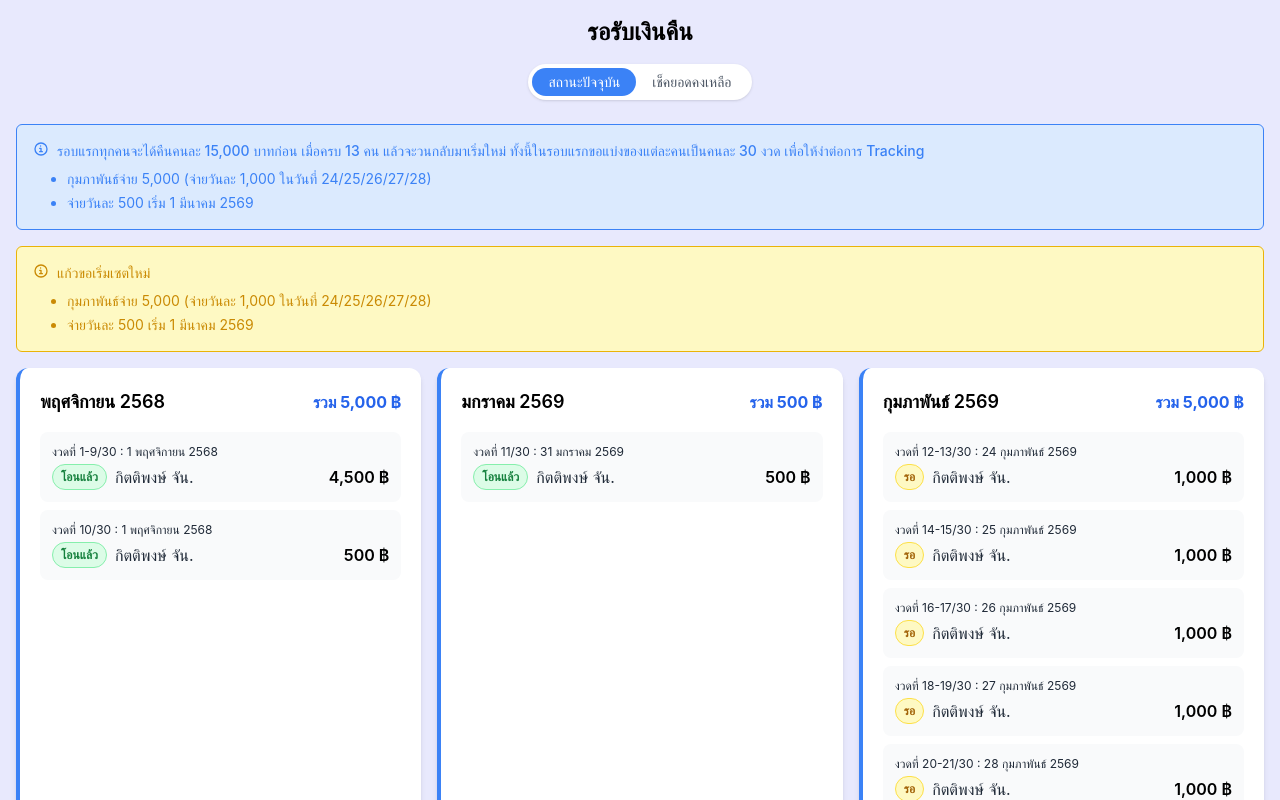
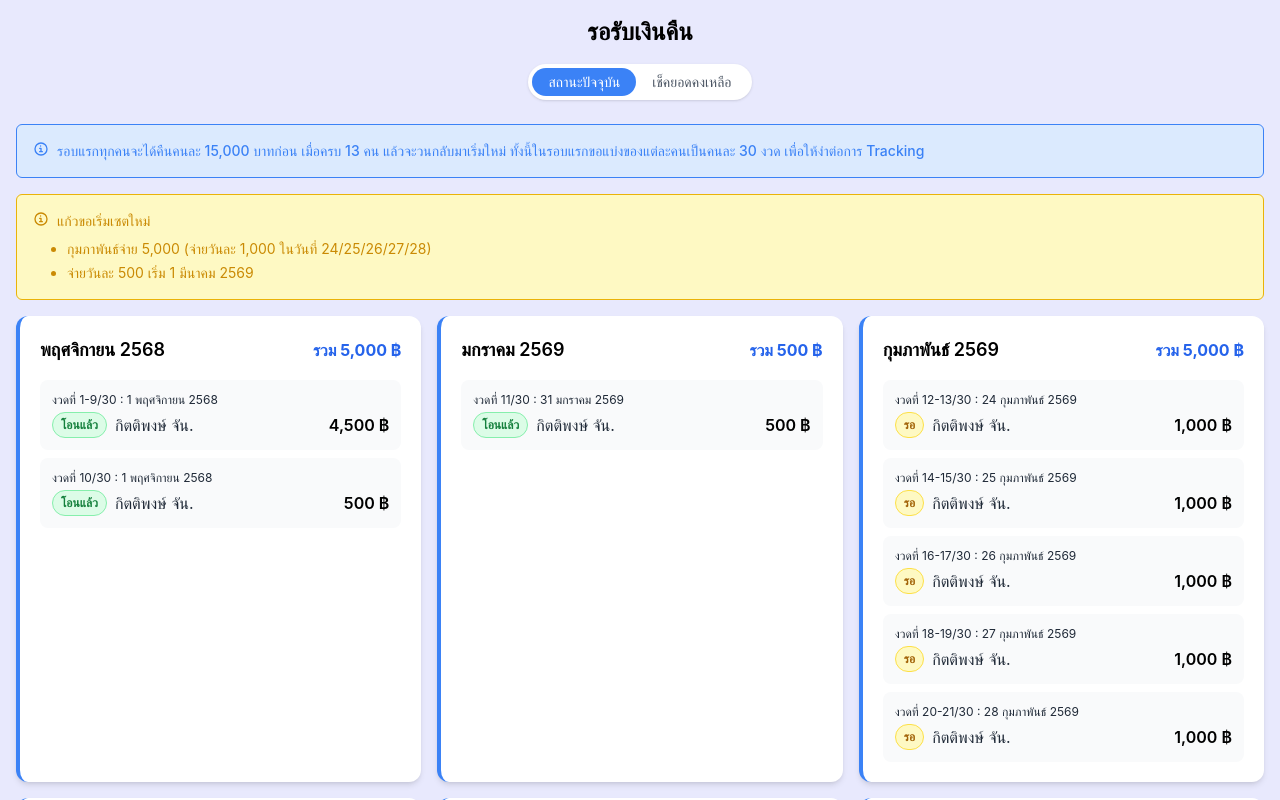
Before and after one commit to KittiArm/ktmyshop, a React (Vite) app: page / in a window 1280 px wide. Shown: the top 800 px of the page. Built offline with nearby package versions, Linux system fonts and the light colour scheme.

Commit message:
Remove payment schedule from alert in App.jsx
Removed payment schedule details from the alert section.

```diff
--- a/src/App.jsx
+++ b/src/App.jsx
@@ -389,11 +389,6 @@ export default function App() {
         <span className="sr-only">Success</span>
         <div>
           <span className="font-medium">รอบแรกทุกคนจะได้คืนคนละ 15,000 บาทก่อน เมื่อครบ 13 คน แล้วจะวนกลับมาเริ่มใหม่ ทั้งนี้ในรอบแรกขอแบ่งของแต่ละคนเป็นคนละ 30 งวด เพื่อให้ง่าต่อการ Tracking</span>
-            <ul className="mt-2 list-disc list-outside space-y-1 ps-2.5">
-              <li>กุมภาพันธ์จ่าย 5,000 (จ่ายวันละ 1,000 ในวันที่ 24/25/26/27/28)</li>
-              <li>จ่ายวันละ 500 เริ่ม 1 มีนาคม 2569</li>
-              {/* <li>Inclusion of at least one special character, e.g., ! @ # ?</li> */}
-          </ul>
         </div>
       </div>
 
```
